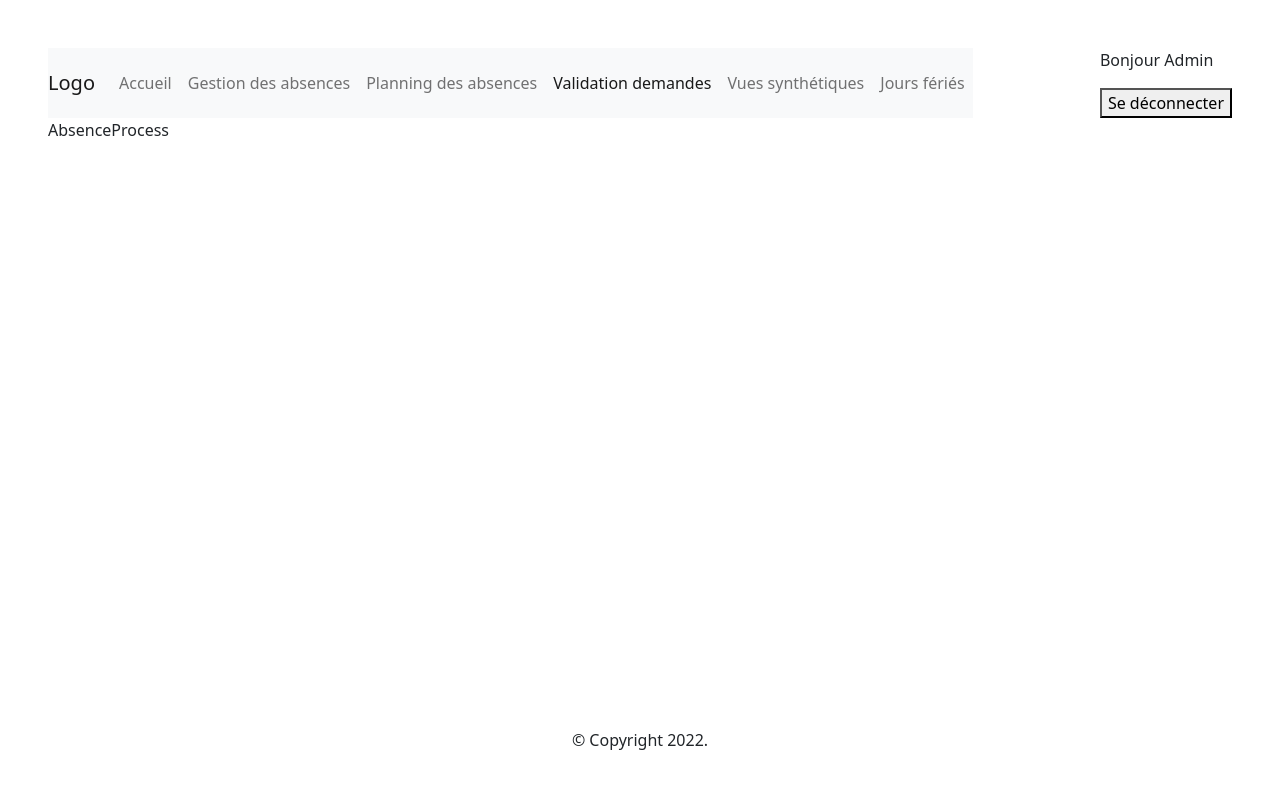
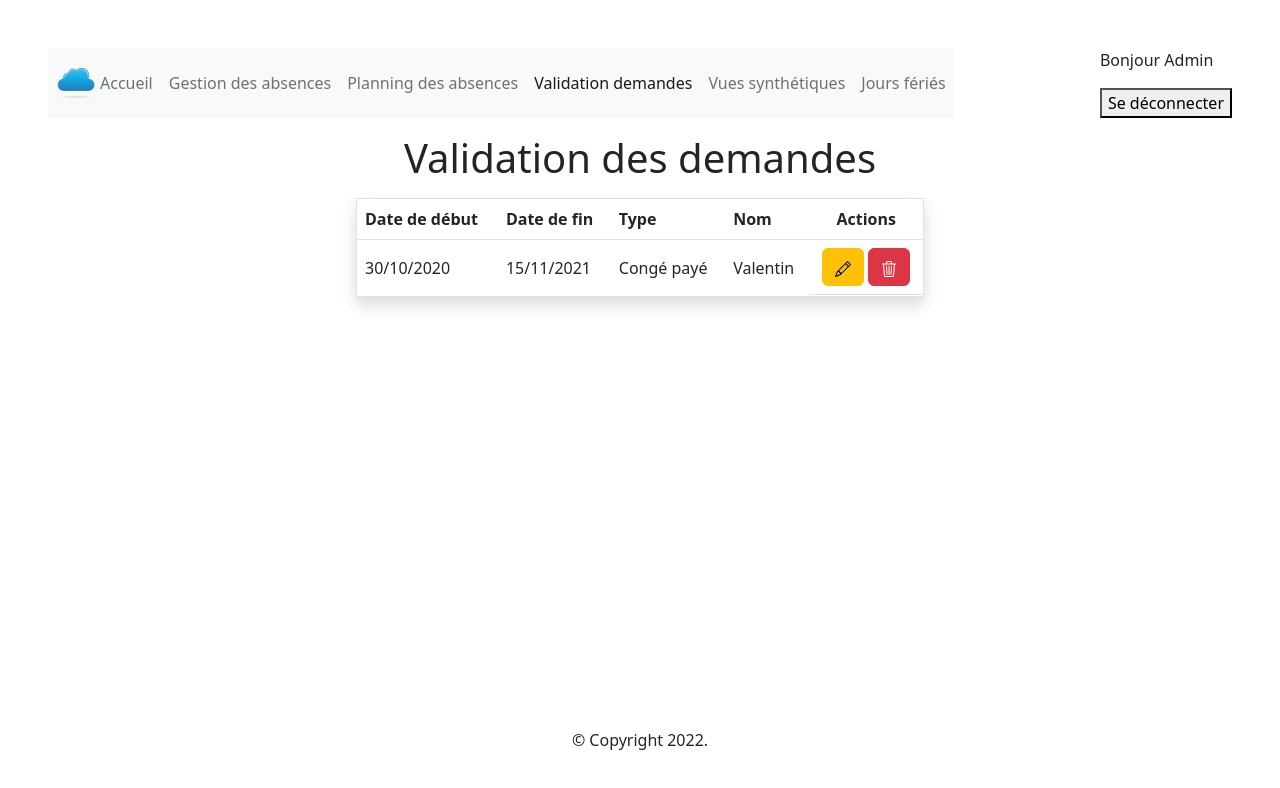
Before and after one commit to Damien-LAITANI/Gestion_absences_React_Node, a React (Create React App) app in the folder app-react/: page /absences-process in a window 1280 px wide. Shown: the top 788 px of the page. Built offline with nearby package versions, Linux system fonts and the light colour scheme.

Commit message:
Affichage amélioré des premiers composants

```diff
--- a/app-react/src/components/Nav/Nav.tsx
+++ b/app-react/src/components/Nav/Nav.tsx
@@ -2,15 +2,12 @@ import { NavLink } from 'react-router-dom';
 
 const Nav = () => {
 	return (
-		<nav className="navbar navbar-expand-lg navbar-light bg-light">
-			<NavLink className="navbar-brand" to="/">
-				Logo
-			</NavLink>
+		<nav className="navbar navbar-expand-lg navbar-light bg-light d-flex align-items-center">
 			<button
 				className="navbar-toggler"
 				type="button"
-				data-toggle="collapse"
-				data-target="#navbarNav"
+				data-bs-toggle="collapse"
+				data-bs-target="#navbarNav"
 				aria-controls="navbarNav"
 				aria-expanded="false"
 				aria-label="Toggle navigation"
@@ -19,32 +16,41 @@ const Nav = () => {
 			</button>
 			<div className="collapse navbar-collapse" id="navbarNav">
 				<ul className="navbar-nav">
-					<li className="nav-item active">
-						<NavLink to="/" className="nav-link">
-							Accueil
+					<li className="nav-item active d-flex align-items-center">
+						<NavLink
+							to="/"
+							className="nav-link d-flex align-items-center"
+						>
+							<img
+								src="favicon.png"
+								alt="cloud"
+								className="image-fluid me-1"
+								style={{ width: '40px' }}
+							/>
+							<span>Accueil</span>
 						</NavLink>
 					</li>
-					<li className="nav-item">
+					<li className="nav-item d-flex align-items-center">
 						<NavLink to="/absences" className="nav-link">
 							Gestion des absences
 						</NavLink>
 					</li>
-					<li className="nav-item">
+					<li className="nav-item d-flex align-items-center">
 						<NavLink to="/planning" className="nav-link">
 							Planning des absences
 						</NavLink>
 					</li>
-					<li className="nav-item">
+					<li className="nav-item d-flex align-items-center">
 						<NavLink to="/absences-process" className="nav-link">
 							Validation demandes
 						</NavLink>
 					</li>
-					<li className="nav-item">
+					<li className="nav-item d-flex align-items-center">
 						<NavLink to="/report-list" className="nav-link">
 							Vues synthétiques
 						</NavLink>
 					</li>
-					<li className="nav-item">
+					<li className="nav-item d-flex align-items-center">
 						<NavLink to="/holiday" className="nav-link">
 							Jours fériés
 						</NavLink>
--- a/app-react/src/features/components/AbsenceProcess/AbsenceProcess.tsx
+++ b/app-react/src/features/components/AbsenceProcess/AbsenceProcess.tsx
@@ -1,5 +1,80 @@
 const AbsenceProcess = () => {
-	return <p>AbsenceProcess</p>;
+	return (
+		<div className="w-50 d-flex flex-column mx-auto container">
+			<h1 className="text-center my-3">Validation des demandes</h1>
+			<table className="table table-hover border shadow">
+				<thead>
+					<tr>
+						<th scope="col">Date de début</th>
+						<th scope="col">Date de fin</th>
+						<th scope="col">Type</th>
+						<th scope="col">Nom</th>
+						<th scope="col" className="text-center">
+							Actions
+						</th>
+					</tr>
+				</thead>
+				<tbody>
+					<tr className="container align-items-center w-100">
+						<td>
+							<p className="my-2">30/10/2020</p>
+						</td>
+						<td>
+							<p className="my-2">15/11/2021</p>
+						</td>
+						<td>
+							<p className="my-2">Congé payé</p>
+						</td>
+						<td>
+							<p className="my-2">Valentin</p>
+						</td>
+						<td className="d-flex justify-content-center align-items-center">
+							<ul className="m-0 p-0 d-inline text-center">
+								<li className="d-inline-block me-1">
+									<button
+										type="button"
+										className="btn btn-warning"
+										data-bs-toggle="modal"
+										data-bs-target="#deleteAbsence"
+									>
+										<svg
+											xmlns="http://www.w3.org/2000/svg"
+											width="16"
+											height="16"
+											fill="currentColor"
+											className="bi bi-pencil"
+											viewBox="0 0 16 16"
+										>
+											<path d="M12.146.146a.5.5 0 0 1 .708 0l3 3a.5.5 0 0 1 0 .708l-10 10a.5.5 0 0 1-.168.11l-5 2a.5.5 0 0 1-.65-.65l2-5a.5.5 0 0 1 .11-.168l10-10zM11.207 2.5 13.5 4.793 14.793 3.5 12.5 1.207 11.207 2.5zm1.586 3L10.5 3.207 4 9.707V10h.5a.5.5 0 0 1 .5.5v.5h.5a.5.5 0 0 1 .5.5v.5h.293l6.5-6.5zm-9.761 5.175-.106.106-1.528 3.821 3.821-1.528.106-.106A.5.5 0 0 1 5 12.5V12h-.5a.5.5 0 0 1-.5-.5V11h-.5a.5.5 0 0 1-.468-.325z" />
+										</svg>
+									</button>
+								</li>
+								<li className="d-inline-block">
+									<button
+										type="button"
+										className="h-75 btn btn-danger"
+										data-bs-toggle="modal"
+										data-bs-target="#deleteAbsence"
+									>
+										<svg
+											xmlns="http://www.w3.org/2000/svg"
+											width="16"
+											height="16"
+											fill="currentColor"
+											className="bi bi-trash3"
+											viewBox="0 0 16 16"
+										>
+											<path d="M6.5 1h3a.5.5 0 0 1 .5.5v1H6v-1a.5.5 0 0 1 .5-.5ZM11 2.5v-1A1.5 1.5 0 0 0 9.5 0h-3A1.5 1.5 0 0 0 5 1.5v1H2.506a.58.58 0 0 0-.01 0H1.5a.5.5 0 0 0 0 1h.538l.853 10.66A2 2 0 0 0 4.885 16h6.23a2 2 0 0 0 1.994-1.84l.853-10.66h.538a.5.5 0 0 0 0-1h-.995a.59.59 0 0 0-.01 0H11Zm1.958 1-.846 10.58a1 1 0 0 1-.997.92h-6.23a1 1 0 0 1-.997-.92L3.042 3.5h9.916Zm-7.487 1a.5.5 0 0 1 .528.47l.5 8.5a.5.5 0 0 1-.998.06L5 5.03a.5.5 0 0 1 .47-.53Zm5.058 0a.5.5 0 0 1 .47.53l-.5 8.5a.5.5 0 1 1-.998-.06l.5-8.5a.5.5 0 0 1 .528-.47ZM8 4.5a.5.5 0 0 1 .5.5v8.5a.5.5 0 0 1-1 0V5a.5.5 0 0 1 .5-.5Z" />
+										</svg>
+									</button>
+								</li>
+							</ul>
+						</td>
+					</tr>
+				</tbody>
+			</table>
+		</div>
+	);
 };
 
 export default AbsenceProcess;
--- a/app-react/src/features/components/Holiday/Holiday.tsx
+++ b/app-react/src/features/components/Holiday/Holiday.tsx
@@ -16,16 +16,28 @@ const Holiday = () => {
 						<th scope="col">Type</th>
 						<th scope="col">Jour</th>
 						<th scope="col">Commentaires</th>
-						<th scope="col">Actions</th>
+						<th scope="col" className="text-center">
+							Actions
+						</th>
 					</tr>
 				</thead>
 				<tbody>
 					<tr>
-						<td>30/10/2020</td>
-						<td>RTT</td>
-						<td>Lundi</td>
-						<td></td>
 						<td>
+							<p className="my-2">30/10/2020</p>
+						</td>
+						<td>
+							<p className="my-2">RTT</p>
+						</td>
+						<td>
+							<p className="my-2">Lundi</p>
+						</td>
+						<td>
+							<p className="my-2"></p>
+						</td>
+						<td className="d-flex justify-content-center align-items-center">
+							<ul className="m-0 p-0 d-inline text-center">
+								<li className="d-inline-block me-1">
 									<button
 										type="button"
 										className="btn btn-warning"
@@ -43,6 +55,8 @@ const Holiday = () => {
 											<path d="M12.146.146a.5.5 0 0 1 .708 0l3 3a.5.5 0 0 1 0 .708l-10 10a.5.5 0 0 1-.168.11l-5 2a.5.5 0 0 1-.65-.65l2-5a.5.5 0 0 1 .11-.168l10-10zM11.207 2.5 13.5 4.793 14.793 3.5 12.5 1.207 11.207 2.5zm1.586 3L10.5 3.207 4 9.707V10h.5a.5.5 0 0 1 .5.5v.5h.5a.5.5 0 0 1 .5.5v.5h.293l6.5-6.5zm-9.761 5.175-.106.106-1.528 3.821 3.821-1.528.106-.106A.5.5 0 0 1 5 12.5V12h-.5a.5.5 0 0 1-.5-.5V11h-.5a.5.5 0 0 1-.468-.325z" />
 										</svg>
 									</button>
+								</li>
+								<li className="d-inline-block me-1">
 									<button
 										type="button"
 										className="btn btn-danger"
@@ -60,6 +74,8 @@ const Holiday = () => {
 											<path d="M6.5 1h3a.5.5 0 0 1 .5.5v1H6v-1a.5.5 0 0 1 .5-.5ZM11 2.5v-1A1.5 1.5 0 0 0 9.5 0h-3A1.5 1.5 0 0 0 5 1.5v1H2.506a.58.58 0 0 0-.01 0H1.5a.5.5 0 0 0 0 1h.538l.853 10.66A2 2 0 0 0 4.885 16h6.23a2 2 0 0 0 1.994-1.84l.853-10.66h.538a.5.5 0 0 0 0-1h-.995a.59.59 0 0 0-.01 0H11Zm1.958 1-.846 10.58a1 1 0 0 1-.997.92h-6.23a1 1 0 0 1-.997-.92L3.042 3.5h9.916Zm-7.487 1a.5.5 0 0 1 .528.47l.5 8.5a.5.5 0 0 1-.998.06L5 5.03a.5.5 0 0 1 .47-.53Zm5.058 0a.5.5 0 0 1 .47.53l-.5 8.5a.5.5 0 1 1-.998-.06l.5-8.5a.5.5 0 0 1 .528-.47ZM8 4.5a.5.5 0 0 1 .5.5v8.5a.5.5 0 0 1-1 0V5a.5.5 0 0 1 .5-.5Z" />
 										</svg>
 									</button>
+								</li>
+							</ul>
 						</td>
 					</tr>
 				</tbody>
--- a/app-react/src/features/components/ReportList/ReportList.tsx
+++ b/app-react/src/features/components/ReportList/ReportList.tsx
@@ -3,10 +3,74 @@ import Histogram from '../Histogram/Histogram';
 
 const ReportList = () => {
 	return (
-		<>
-			<Department />
-			<Histogram />
-		</>
+		<div className="w-50 d-flex flex-column mx-auto container">
+			<h1 className="text-center my-3">Vues synthétiques</h1>
+			<table className="table table-hover border shadow">
+				<thead>
+					<tr>
+						<th scope="col">Liste des rapports</th>
+						<th scope="col" className="text-center"></th>
+					</tr>
+				</thead>
+				<tbody>
+					<tr className="container align-items-center w-100">
+						<td>
+							<p className="my-2">
+								Vue par département par jour et par
+								collaborateur
+							</p>
+						</td>
+						<td className="d-flex justify-content-center align-items-center">
+							<button
+								type="button"
+								className="btn btn-warning"
+								data-bs-toggle="modal"
+								data-bs-target="#deleteAbsence"
+							>
+								<svg
+									xmlns="http://www.w3.org/2000/svg"
+									width="16"
+									height="16"
+									fill="currentColor"
+									className="bi bi-eye"
+									viewBox="0 0 16 16"
+								>
+									<path d="M16 8s-3-5.5-8-5.5S0 8 0 8s3 5.5 8 5.5S16 8 16 8zM1.173 8a13.133 13.133 0 0 1 1.66-2.043C4.12 4.668 5.88 3.5 8 3.5c2.12 0 3.879 1.168 5.168 2.457A13.133 13.133 0 0 1 14.828 8c-.058.087-.122.183-.195.288-.335.48-.83 1.12-1.465 1.755C11.879 11.332 10.119 12.5 8 12.5c-2.12 0-3.879-1.168-5.168-2.457A13.134 13.134 0 0 1 1.172 8z" />
+									<path d="M8 5.5a2.5 2.5 0 1 0 0 5 2.5 2.5 0 0 0 0-5zM4.5 8a3.5 3.5 0 1 1 7 0 3.5 3.5 0 0 1-7 0z" />
+								</svg>
+							</button>
+						</td>
+					</tr>
+					<tr className="container align-items-center w-100">
+						<td>
+							<p className="my-2">
+								Histogramme par département et par jour
+							</p>
+						</td>
+						<td className="d-flex justify-content-center align-items-center">
+							<button
+								type="button"
+								className="btn btn-warning"
+								data-bs-toggle="modal"
+								data-bs-target="#deleteAbsence"
+							>
+								<svg
+									xmlns="http://www.w3.org/2000/svg"
+									width="16"
+									height="16"
+									fill="currentColor"
+									className="bi bi-eye"
+									viewBox="0 0 16 16"
+								>
+									<path d="M16 8s-3-5.5-8-5.5S0 8 0 8s3 5.5 8 5.5S16 8 16 8zM1.173 8a13.133 13.133 0 0 1 1.66-2.043C4.12 4.668 5.88 3.5 8 3.5c2.12 0 3.879 1.168 5.168 2.457A13.133 13.133 0 0 1 14.828 8c-.058.087-.122.183-.195.288-.335.48-.83 1.12-1.465 1.755C11.879 11.332 10.119 12.5 8 12.5c-2.12 0-3.879-1.168-5.168-2.457A13.134 13.134 0 0 1 1.172 8z" />
+									<path d="M8 5.5a2.5 2.5 0 1 0 0 5 2.5 2.5 0 0 0 0-5zM4.5 8a3.5 3.5 0 1 1 7 0 3.5 3.5 0 0 1-7 0z" />
+								</svg>
+							</button>
+						</td>
+					</tr>
+				</tbody>
+			</table>
+		</div>
 	);
 };
 
```
Lines whose indentation alone changed are shown as unchanged.
